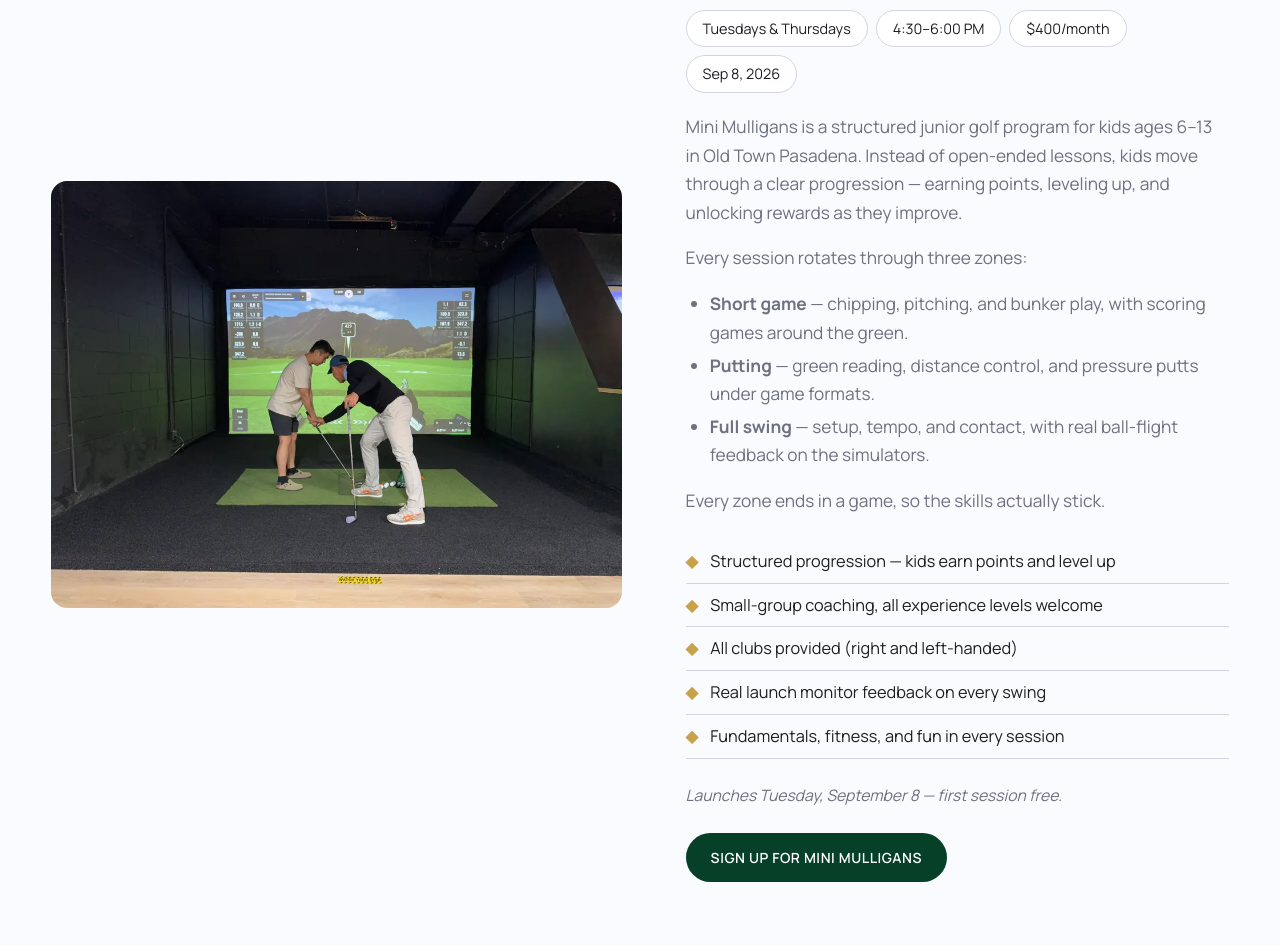
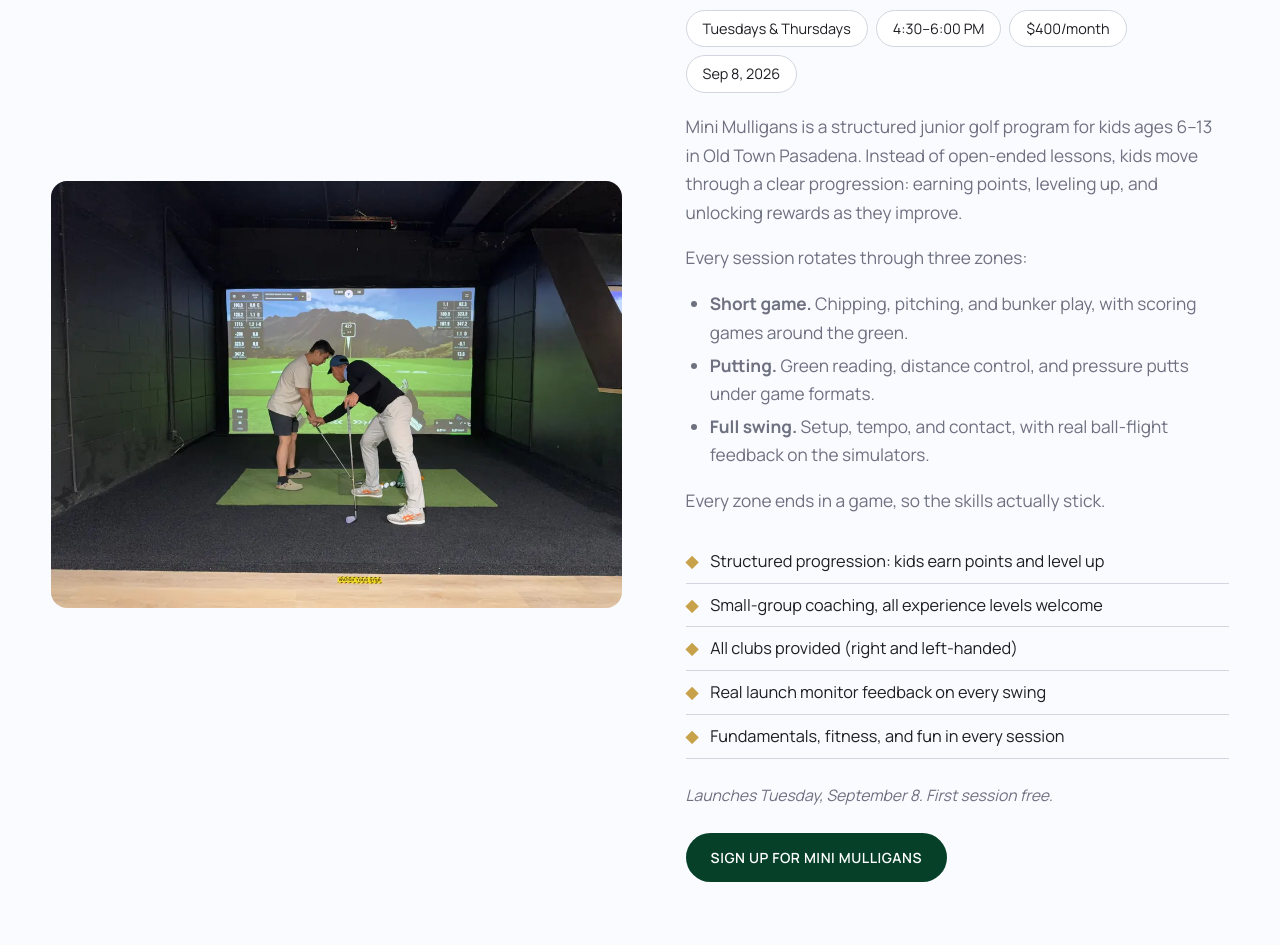
Before and after one commit to caseyv22/swingtheoryv2, a React (Vite) app: page /programs/mini-mulligans in a window 1280 px wide. Shown: the part 1027-1972 px from the top of the page. Built offline with nearby package versions, Linux system fonts and the light colour scheme; no server answers.

Commit message:
Strip em dashes from all customer-facing copy

```diff
--- a/src/components/forms/MiniMulligansWaitlistForm.tsx
+++ b/src/components/forms/MiniMulligansWaitlistForm.tsx
@@ -87,7 +87,7 @@
           >
             info@swingtheory.golf
           </a>{" "}
-          to get on the list for the next session — we'll reach out the moment a
+          to get on the list for the next session. We'll reach out the moment a
           spot opens up.
         </p>
       </div>
@@ -122,7 +122,7 @@
           </li>
           <li>
             <span className="font-semibold">Your first session is free.</span>{" "}
-            $400/month after launch, only if you continue — nothing due today.
+            $400/month after launch, only if you continue. Nothing due today.
           </li>
         </ul>
       </div>
@@ -131,7 +131,7 @@
         status={status}
         error={error}
         submitLabel="Sign up for Mini Mulligans"
-        successMessage="You're registered for Mini Mulligans. Check your inbox — we've emailed your confirmation with launch-day details for Tuesday, September 8. We can't wait to see you."
+        successMessage="You're registered for Mini Mulligans. Check your inbox, we've emailed your confirmation with launch-day details for Tuesday, September 8. We can't wait to see you."
       >
         <Honeypot />
         <div className="grid md:grid-cols-2 gap-4">
--- a/src/data/programs.ts
+++ b/src/data/programs.ts
@@ -48,19 +48,19 @@
     shortDescription:
       "Junior golf lessons for kids ages 6–13 in Pasadena. Small-group indoor coaching twice a week, real coaches, and a low-pressure way to get started. Launches Tuesday, September 8.",
     longDescription: `
-      <p>Mini Mulligans is a structured junior golf program for kids ages 6–13 in Old Town Pasadena. Instead of open-ended lessons, kids move through a clear progression — earning points, leveling up, and unlocking rewards as they improve.</p>
+      <p>Mini Mulligans is a structured junior golf program for kids ages 6–13 in Old Town Pasadena. Instead of open-ended lessons, kids move through a clear progression: earning points, leveling up, and unlocking rewards as they improve.</p>
       <p>Every session rotates through three zones:</p>
       <ul>
-        <li><strong>Short game</strong> — chipping, pitching, and bunker play, with scoring games around the green.</li>
-        <li><strong>Putting</strong> — green reading, distance control, and pressure putts under game formats.</li>
-        <li><strong>Full swing</strong> — setup, tempo, and contact, with real ball-flight feedback on the simulators.</li>
+        <li><strong>Short game.</strong> Chipping, pitching, and bunker play, with scoring games around the green.</li>
+        <li><strong>Putting.</strong> Green reading, distance control, and pressure putts under game formats.</li>
+        <li><strong>Full swing.</strong> Setup, tempo, and contact, with real ball-flight feedback on the simulators.</li>
       </ul>
       <p>Every zone ends in a game, so the skills actually stick.</p>
     `,
     audience: "Kids ages 6–13. All experience levels.",
-    season: "Launches Tuesday, September 8 — first session free.",
+    season: "Launches Tuesday, September 8. First session free.",
     keyDetails: [
-      "Structured progression — kids earn points and level up",
+      "Structured progression: kids earn points and level up",
       "Small-group coaching, all experience levels welcome",
       "All clubs provided (right and left-handed)",
       "Real launch monitor feedback on every swing",
```
Also changed, not shown: 1 other file (tests, documents, lock files or other folders).
